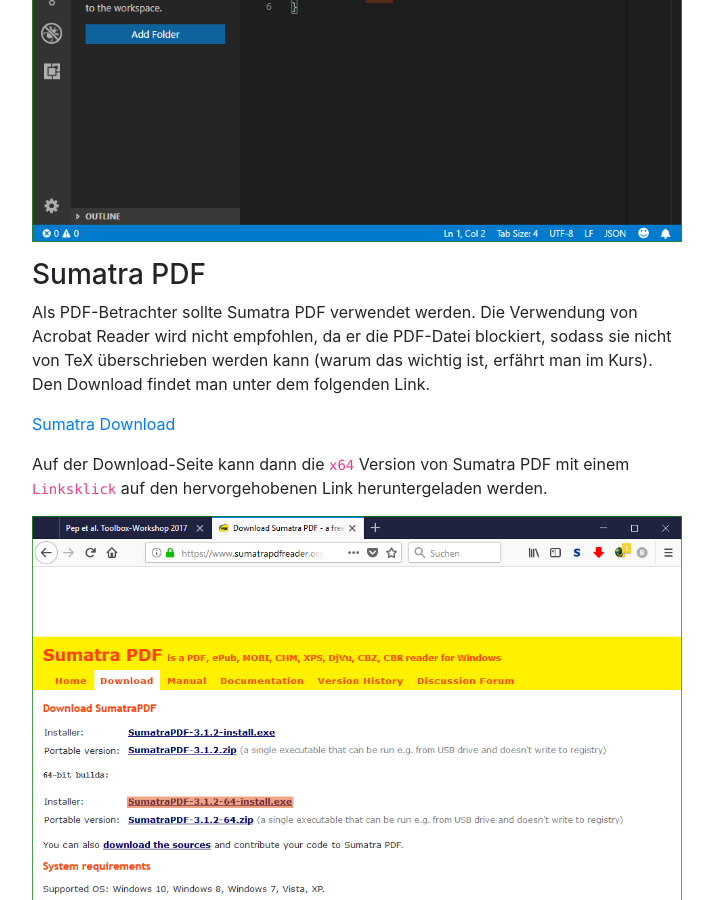
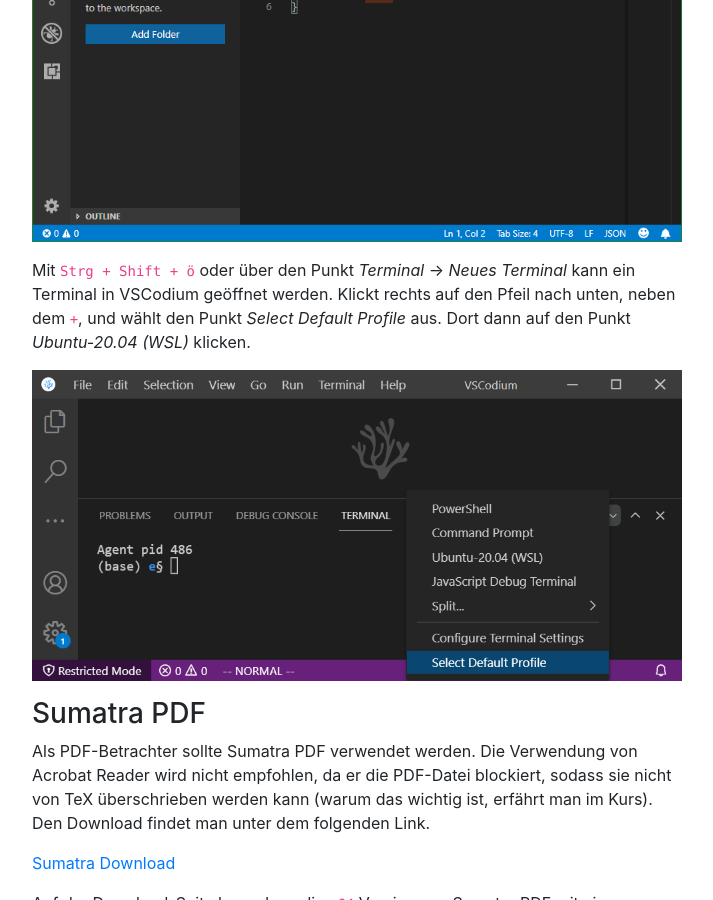
Before and after one commit to pep-dortmund/homepage-toolbox, a Jekyll site: the page built from install/windows.md, in a window 1280 px wide and 900 px high, scrolled down 15965 px. Shown: the whole window, without its empty margins (283-996 px from the left). Built offline with Jekyll 4.4.1, drawn with Linux system fonts in a browser that asks for light colours.

Commit message:
windows vscodium intern default terminal

```diff
--- a/install/windows.md
+++ b/install/windows.md
@@ -278,7 +278,12 @@
 
 <img alt="" src="/img/vscode-18.png" style="width: 100%;" />
 
+Mit `Strg + Shift + ö` oder über den Punkt _Terminal_ → _Neues Terminal_ kann ein Terminal in VSCodium geöffnet werden.
+Klickt rechts auf den Pfeil nach unten, neben dem `+`,
+und wählt den Punkt _Select Default Profile_ aus.
+Dort dann auf den Punkt _Ubuntu-20.04 (WSL)_ klicken.
 
+<img alt="" src="/img/vscode-19.png" style="width: 100%;" />
 
 ### Sumatra PDF
 
```
Also changed, not shown: img/vscode-19.PNG (added).
